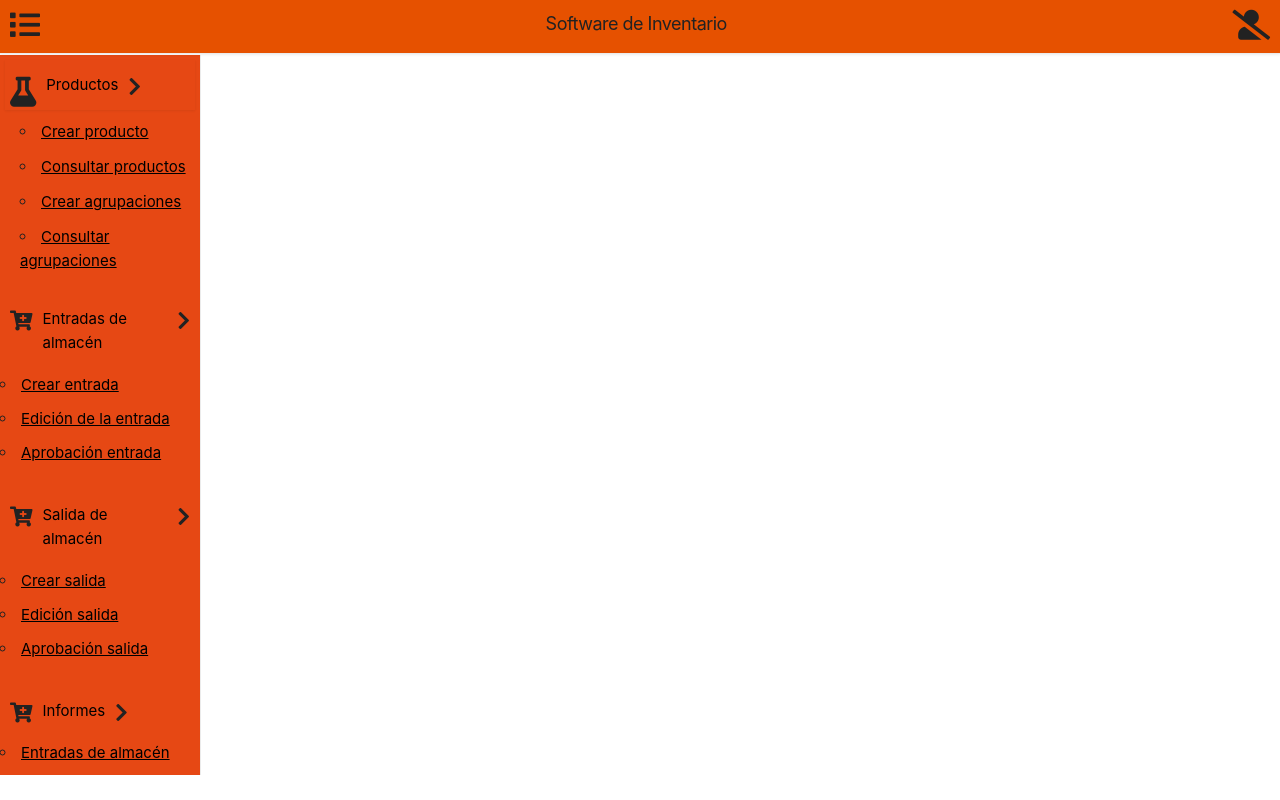
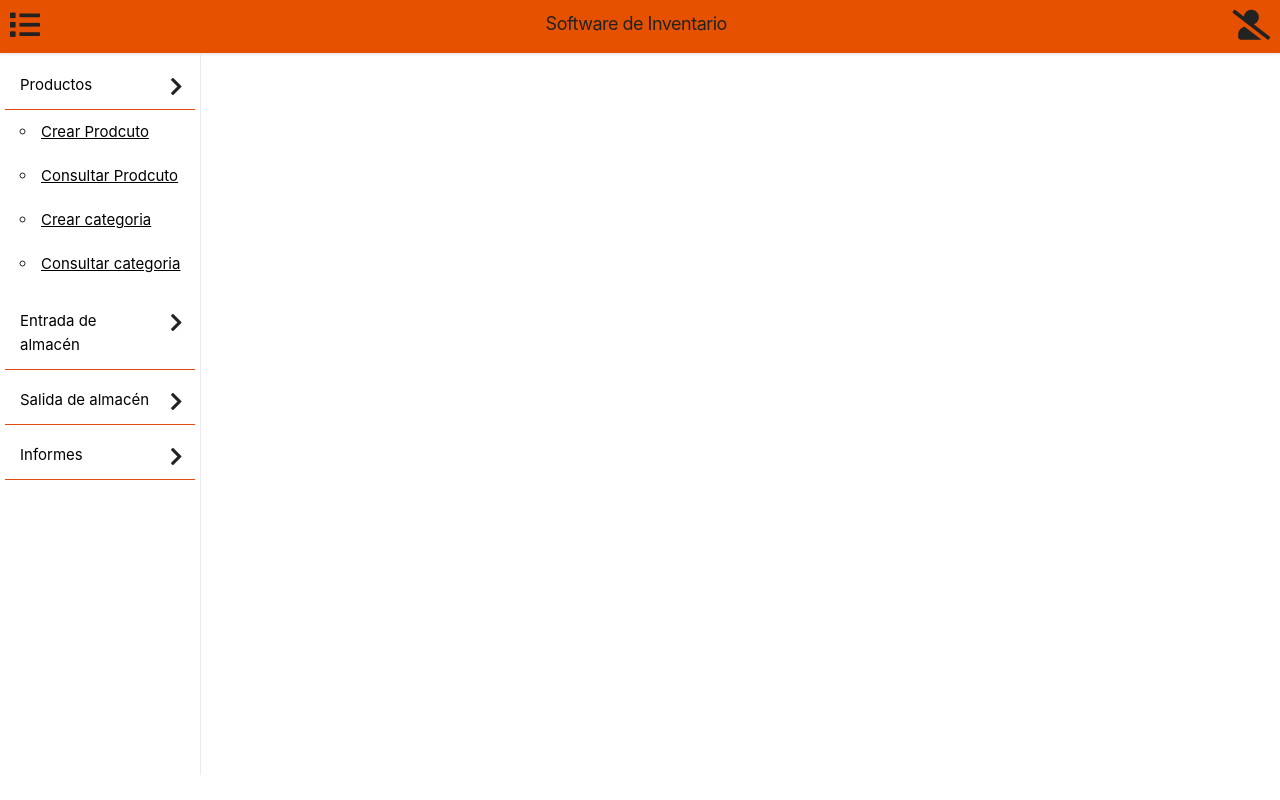
Before and after one commit to diafara2003/inventories, a React app in the folder frontend/: page /dashboard in a window 1280 px wide. Built offline with nearby package versions, Linux system fonts and the light colour scheme.

Commit message:
:estable

```diff
--- a/frontend/src/Components/Commons/Utilities.js
+++ b/frontend/src/Components/Commons/Utilities.js
@@ -1,23 +1,32 @@
 
-export const OptionsMenu =
+export const MENUS_OP = [
+    {
+        item: 'Productos', subItem: [
+            { name: 'Crear Prodcuto', path:'/newproduct' },
+            { name: 'Consultar Prodcuto', path:'/products' },
+            { name: 'Crear categoria', path:'/' },
+            { name: 'Consultar categoria', paht:'/' },
+        ]
 
-
-        Productos = [
-            {
-                nombre: 'Crear  Producto',
-                ruta: '/newproduct'
     },
     {
-                nombre: 'Consultar Productos',
-                ruta: '/products'
+        item: 'Entrada de almacén', subItem: [
+            // { name: 'Crear entrada', path:'/' },
+            // { name: 'Edición entrada', path:'/' },
+            // { name: 'Aprobación entrada', path:'/' },
+        ]
+
     },
     {
-                nombre: 'Crear Agrupaciones',
-                ruta: ''
+        item:'Salida de almacén',
+        subItem:[
+            // { name: 'Crear salida', path:'/' },
+            // { name: 'Edición salida', path:'/' },
+        ]
     },
     {
-                nobre: 'Consultar Agrupaciones',
-                ruta: ''
+        item:'Informes',
+        subItem:[]
     }
 
 ];
--- a/frontend/src/Components/Products/NewProduct.js
+++ b/frontend/src/Components/Products/NewProduct.js
@@ -4,7 +4,6 @@ import '../../css/skeleton.css';
 import '../../css/Products.css';
 
 import Header from '../Commons/Header';
-import Footer from '../Commons/Footer';
 import Dashboard from "../menu/Dashboard";
 
 import Button from '@material-ui/core/Button';
--- a/frontend/src/Components/menu/Dashboard.js
+++ b/frontend/src/Components/menu/Dashboard.js
@@ -1,14 +1,20 @@
 import React, { Component } from 'react';
-import { Link, Redirect, withRouter } from 'react-router-dom';
+import { Link, withRouter } from 'react-router-dom';
 
 import Header from '../Commons/Header';
 import Options from '../menu/Options';
 
 import '../../css/Dashboard.css';
+import { MENUS_OP } from "../Commons/Utilities";
 
 class Dashboard extends Component {
 
+
+
     render() {
+
+
+
         return (
             <section>
 
@@ -16,10 +22,35 @@ class Dashboard extends Component {
                 <div>
 
                     <div className="menu">
+                        {
+                            MENUS_OP.map((k) => {
+                                return (
+                                    <div>
+                                        <div key={k.item} className="nav-item">
+                                            {/* // <div className="nav-item active"> */}
+                                            {/* <i className="fas fa-2x fa-flask"></i> */}
+                                            <a href="#" className="nav-link">{k.item}</a>
+                                            <i className="fas fa-chevron-right"></i>
+                                        </div>
+                                        <div className="nav-item-child">
+                                            {k.subItem.map(i => {
+                                                return (
+                                                    <div key={i.name}>
+                                                        <Options option={i}></Options>
+                                                    </div>
+                                                )
+                                            })}
+                                        </div>
+                                    </div>
+                                )
+                            })
+                        }
 
-                        <div className="nav-item active">
+
+
+                        {/* <div className="nav-item active">
                             <i className="fas fa-2x fa-flask"></i>
-                            <a className="nav-link">Productos</a>
+                            <a href="#" className="nav-link">Productos</a>
                             <i className="fas fa-chevron-right"></i>
                         </div>
                         <div className="nav-item-child">
@@ -28,7 +59,7 @@ class Dashboard extends Component {
 
                         <div className="nav-item">
                             <i className="fas fa-cart-plus"></i>
-                            <a className="nav-link">Entradas de almacén</a>
+                            <a  href="#" className="nav-link">Entradas de almacén</a>
                             <i className="fas fa-chevron-right"></i>
                         </div>
                         <div>
@@ -42,7 +73,7 @@ class Dashboard extends Component {
                         </div>
                         <div className="nav-item">
                             <i className="fas fa-cart-plus"></i>
-                            <a className="nav-link">Salida de almacén</a>
+                            <a  href="#" className="nav-link">Salida de almacén</a>
                             <i className="fas fa-chevron-right"></i>
                         </div>
                         <div>
@@ -57,7 +88,7 @@ class Dashboard extends Component {
                         </div>
                         <div className="nav-item">
                             <i className="fas fa-cart-plus"></i>
-                            <a className="nav-link">Informes</a>
+                            <a  href="#" className="nav-link">Informes</a>
                             <i className="fas fa-chevron-right"></i>
                         </div>
                         <div>
@@ -67,7 +98,7 @@ class Dashboard extends Component {
                                     <li> <Link to="/products">Salidas de salida</Link></li>
                                 </ul>
                             </div>
-                        </div>
+                        </div> */}
 
                     </div>
                 </div>
--- a/frontend/src/Components/menu/Options.js
+++ b/frontend/src/Components/menu/Options.js
@@ -3,13 +3,12 @@ import {Link} from 'react-router-dom'
 
 class Options extends Component{
 render(){
+    const { name, path } = this.props.option;
     return(
         <div>
             <ul>
-                <li><Link to="/newproduct">Crear producto</Link></li>
-                <li> <Link to="/products">Consultar productos</Link></li>
-                <li> <Link to="/products">Crear agrupaciones </Link></li>
-                <li> <Link to="/products">Consultar agrupaciones </Link></li>
+                <li><Link to={path}>{name}</Link></li>
+
             </ul>
         </div>
     )
--- a/frontend/src/css/Dashboard.css
+++ b/frontend/src/css/Dashboard.css
@@ -1,25 +1,35 @@
 .menu {
     width: 200px;
     height: 90vh;
-    background-color:rgba(230, 72, 20, 1);
+    /* background-color:rgba(230, 72, 20, 1);  */
     border-right: 1px solid #ebebeb;
     margin-top: 55px;
     overflow: auto;
 }
 
-.menu a{
+.menu a {
     color: black;
+    width: 140px;
 }
 
 .nav-item {
     display: flex;
     padding: 5px;
     margin: 5px;
+    width: 180px;
+
     border-bottom: 1px solid rgba(230, 72, 20, 1);
     cursor: pointer;
 }
 
-.active{
+.nav-item:hover {
+    background-color: rgba(230, 72, 20, 1);
+}
+.nav-item a:hover{
+    color:white;
+}
+
+.active {
     box-shadow: 0 0.125rem 0.25rem rgba(0, 0, 0, 0.075);
 }
 
@@ -33,7 +43,7 @@
 }
 
 .nav-item-child li {
-    border-bottom: 1px solid rgba(230, 72, 20, 1);
+    /* border-bottom: 1px solid rgba(230, 72, 20, 1); */
     cursor: pointer;
 }
 
```
Lines whose indentation alone changed are shown as unchanged.
